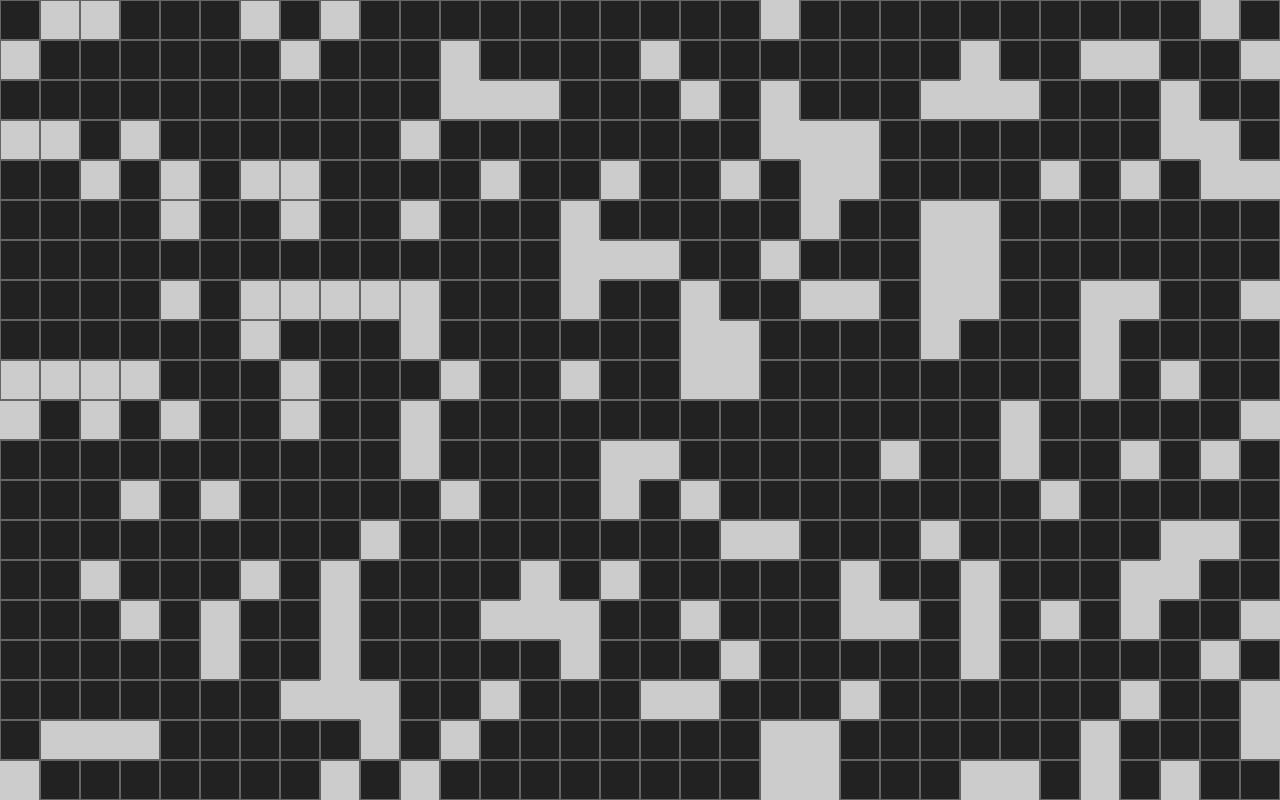
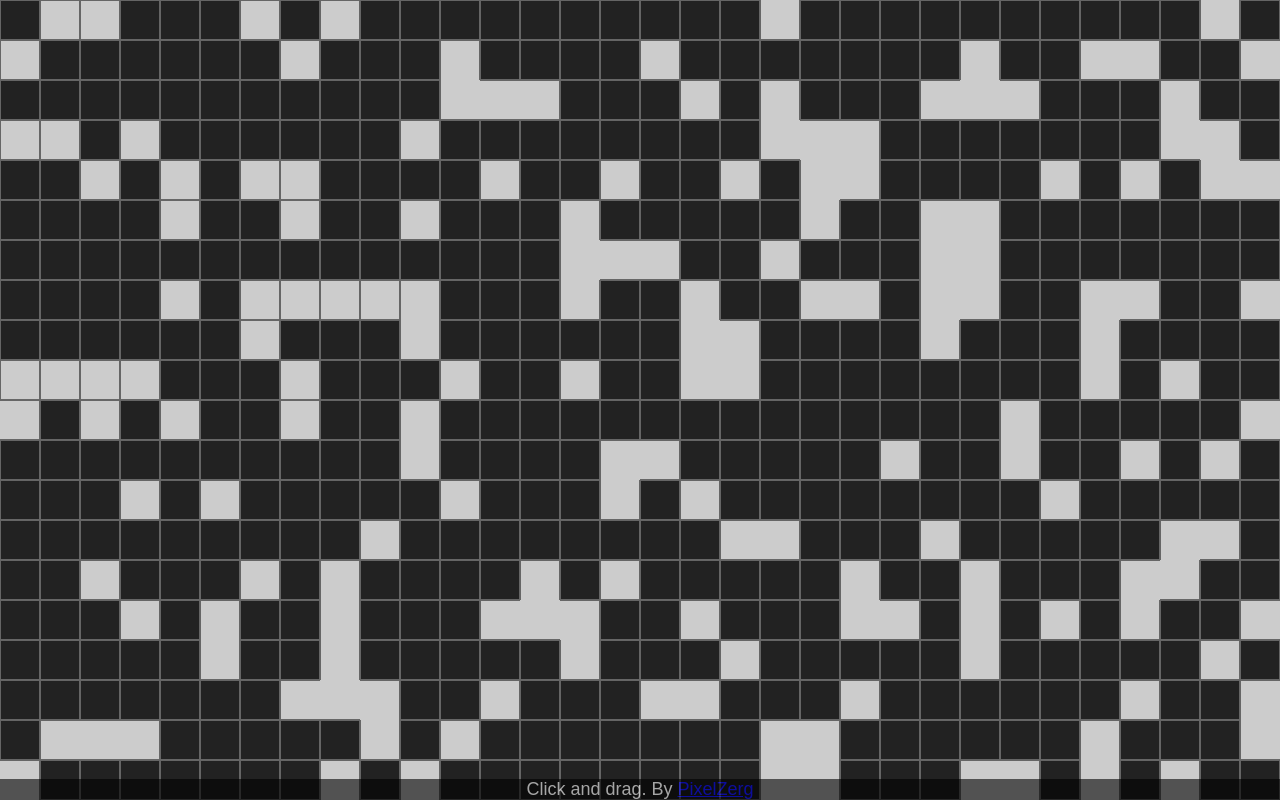
Before and after one commit to PixelZerg/AStar, a plain HTML site: page index.html in a window 1280 px wide. Drawn offline with Linux system fonts and the light colour scheme.

Commit message:
ui tweaks

```diff
--- a/index.html
+++ b/index.html
@@ -9,5 +9,8 @@
   <body>
     <canvas id="c"></canvas>
     <script src="script.js"></script>
+    <div class="footer">
+      Click and drag. By <a href="https://pixelzerg.github.io">PixelZerg</a>
+    </div>
   </body>
 </html>
--- a/style.css
+++ b/style.css
@@ -12,3 +12,17 @@ body {
 canvas {
   display: block;
 }
+
+.footer {
+  color: #fff;
+  background: black;
+  font-family: sans-serif;
+  position: absolute;
+  position: fixed;
+  font-size: 18px;
+  left: 0;
+  bottom: 0;
+  width: 100%;
+  text-align: center;
+  opacity: 0.6;
+}
```
Also changed, not shown: script.js (+0 -18 lines).
